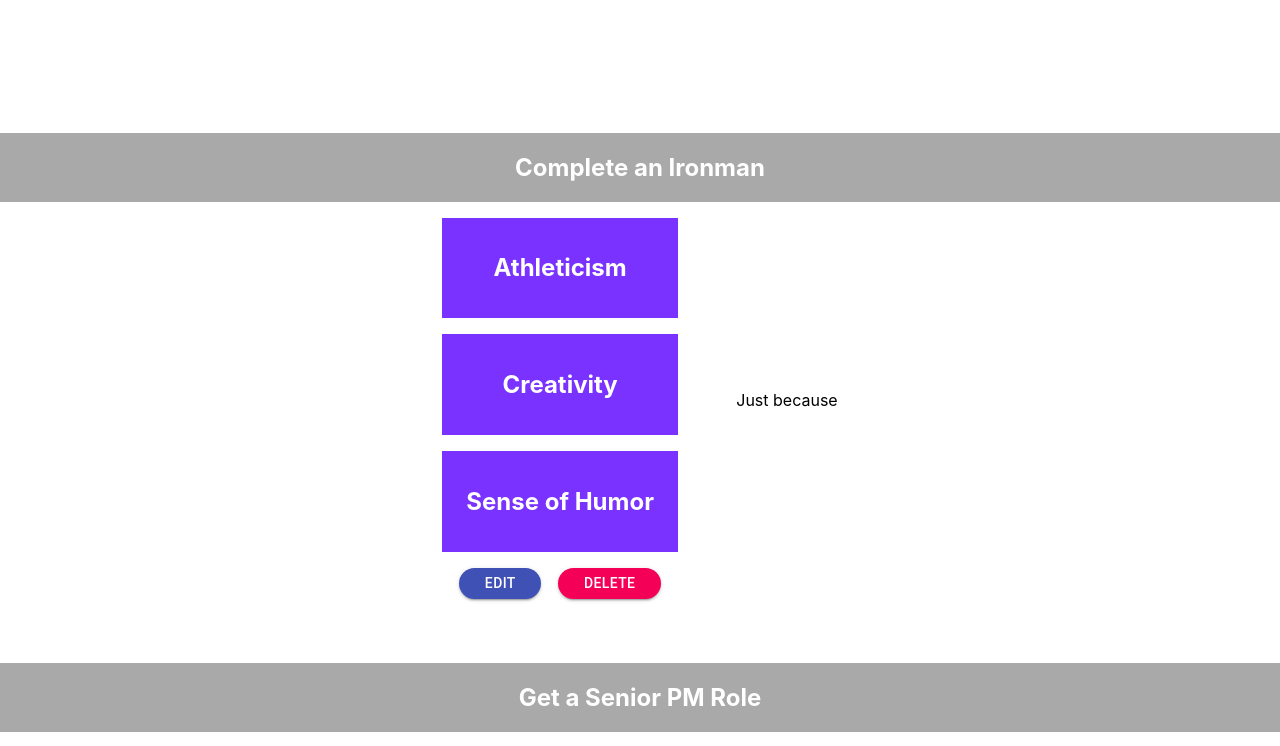
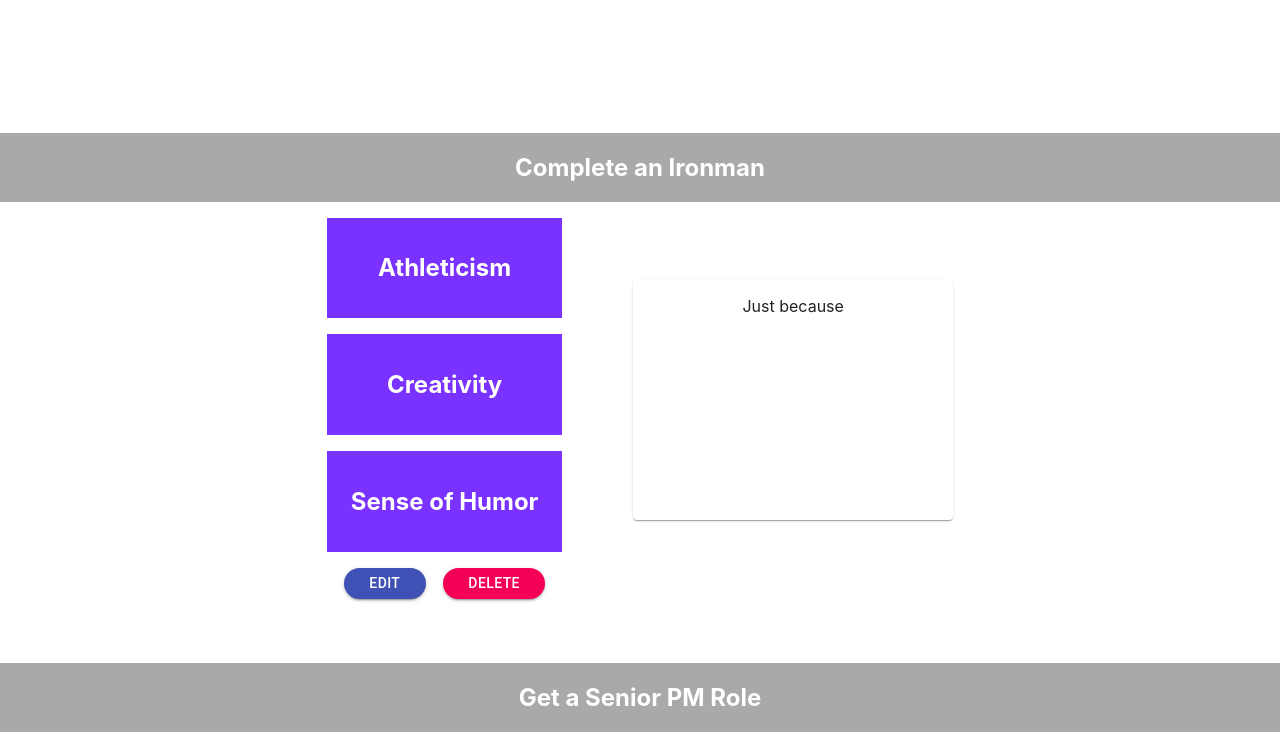
Before and after one commit to Essentialism-1-bw/Front-end, a React (Create React App) app in the folder essentialism/: page /dashboard in a window 1280 px wide. Shown: the part 840-1586 px from the top of the page. Built offline with nearby package versions, Linux system fonts and the light colour scheme.

Commit message:
added edit popup, and edit functionality for projects to add and remove current projects

```diff
--- /dev/null
+++ b/essentialism/src/components/DashboardComponents/EditProjectsForm.js
@@ -0,0 +1,97 @@
+import React, {useEffect} from "react";
+import { withFormik, Form, Field } from "formik";
+import * as Yup from "yup";
+import axios from "axios";
+import { TextField } from 'formik-material-ui';
+import Button from '@material-ui/core/Button';
+import { makeStyles, createMuiTheme, ThemeProvider } from '@material-ui/core/styles';
+
+
+const useStyles = makeStyles({
+
+    input: {
+        marginBottom: 20,
+        paddingTop: 10,
+        width: "100%"
+    },
+    title: {
+        color: '#000',
+        fontSize: '1.4rem',
+        fontWeight: 700,
+    },
+    signup: {
+        color: '#7932FF'
+    },
+    signin: {
+        marginTop: 10,
+        borderRadius: '15px'
+    },
+    buttonDiv: {
+        display: 'flex',
+        justifyContent: 'flex-end'
+    },
+    singleField: {
+        width: 470,
+      },
+  });
+
+const theme = createMuiTheme({
+    palette: {
+        primary: {
+            main: "#7932FF"
+        }
+    }
+})
+
+
+
+const AddProjectsForm = ({ status, addProject }) => {
+
+    const classes = useStyles();
+
+    useEffect(() => {
+        if(status) {
+            addProject(status)
+        }
+    }, [status, addProject])
+    return (
+        <Form>
+            <ThemeProvider theme={theme}>
+                <div className={classes.input}>
+                    <Field type="text" color="primary" name="name" label="Project Name" component={TextField} InputLabelProps={{ shrink: true }} fullWidth
+                    className={classes.singleField}/>
+                </div>
+                <div className={classes.buttonDiv}>
+                    <Button className={classes.signin} type="submit" variant="contained" color="primary">Add Project</Button>
+                </div>
+            </ThemeProvider>
+        </Form>
+    )
+}
+
+const FormikEditProjectsForm = withFormik({
+    mapPropsToValues({ name }) {
+        return {
+            name: name || "",
+        }
+    },
+    validationSchema: Yup.object().shape({
+        name: Yup.string()
+            .required()
+    }),
+    handleSubmit(values, { resetForm, setStatus, setSubmitting }) {
+        axios
+            .post("https://reqres.in/api/users", values)
+            .then(res => {
+                setStatus(res.data)
+                resetForm();
+                setSubmitting(false)
+            })
+            .catch(err => {
+                console.log(err)
+                setSubmitting(false)
+            })
+    }
+})(AddProjectsForm)
+
+export default FormikEditProjectsForm
--- /dev/null
+++ b/essentialism/src/components/DashboardComponents/EditProjectsPopup.js
@@ -0,0 +1,131 @@
+import React, { useState, useEffect } from 'react'
+import { makeStyles, createMuiTheme, ThemeProvider } from '@material-ui/core/styles';
+import { Link } from 'react-router-dom'
+import Card from '@material-ui/core/Card';
+import Button from '@material-ui/core/Button';
+
+
+import EditProjectsForm from './EditProjectsForm'
+
+const theme = createMuiTheme({
+    palette: {
+        primary: {
+            main: "#7932FF"
+        },
+        secondary: {
+          main: "#E33D3D"
+      }
+    }
+  })
+
+const useStyles = makeStyles({
+    card: {
+        borderRadius: '15px',
+      //   marginTop: "10%",
+        width: "80%",
+      //   height: "50vh",
+        padding: 40,
+        paddingTop: 80,
+        paddingBottom: 80,
+        display: "flex",
+        justifyContent: "space-evenly",
+        alignItems: "center",
+        flexDirection: "column",
+        textAlign: 'left'
+      },
+    projectCard: {
+        borderRadius: '15px',
+      //   marginTop: "10%",
+        width: "50%",
+        marginTop: '2%',
+        minWidth: '100px',
+        padding: '10px 50px',
+      //   height: "50vh",
+        display: "flex",
+        justifyContent: "space-evenly",
+        alignItems: "center",
+        flexDirection: "column",
+        textAlign: 'left'
+      },
+    close: {
+        cursor: 'pointer',
+        position: 'absolute',
+        display: 'block',
+        padding: '2px 5px',
+        lineHeight: '20px',
+        right: '-10px',
+        top: '-10px',
+        fontSize: '24px',
+        background: '#ffffff',
+        borderRadius: '50%',
+        border: '1px solid #cfcece',
+    },
+    remove: {
+        padding: 1,
+        background: '#F1F1F1 ',
+        margin: 15,
+        color: 'black',
+        fontSize: '1.6rem',
+        textAlign: 'center',
+        zIndex: 998,
+      }
+})
+
+
+
+const ProjectsPopup = ({ close, projects, setProjects, deleteProject }) => {
+
+
+    const [submitStatus, setSubmitStatus] = useState(true)
+
+    const [errorText, setErrorText] = useState('')
+
+
+    useEffect(() => {
+        if(projects.length < 3) {
+            setSubmitStatus(false)
+            setErrorText("Must have at least 3 projects.")
+        } else {
+            setSubmitStatus(true)
+        }
+    }, [projects.length])
+    const addProject = (project) => {
+        setProjects([...projects, project])
+    }
+
+    const classes = useStyles()
+    return (
+        <div style={{ display: 'flex', justifyContent: 'flex-start', alignItems: 'center', flexDirection: 'column', overflowY: 'auto', height: '90vh', padding: "2%"  }}>
+            <button className={classes.close} style={{ zIndex: '999' }} onClick={close} >&times;</button>
+            <h1>Add/Delete Current Projects</h1>
+            <Card className={classes.card}>
+                <EditProjectsForm addProject={addProject} projects={projects}/>
+            </Card>
+            <ThemeProvider theme={theme}>
+                <div style={{width: '100%', display: 'flex', justifyContent: 'center', alignItems: 'center', flexDirection: 'column'}}>
+                    {console.log(projects)}
+                    <h2>Current Projects:</h2>
+                    {projects !== undefined ? projects.map(project => {
+                        return <Card className={classes.projectCard} key={project.id}>
+                                <h2>{project.name}</h2>
+                                    <Button
+                                        className={classes.remove}
+                                        name="remove"
+                                        variant="contained"
+                                        color="secondary"
+                                        onClick={() => deleteProject(project.id)}
+                                        >
+                                        &times;
+                                    </Button>
+                            </Card>
+                    }) : null}
+                </div>
+                <div style={{marginTop: '3%'}}>
+                    {submitStatus === true ? <Link to="/dashboard"><Button onClick={close} variant="contained" color="primary" >Submit</Button></Link> : errorText}
+                </div>
+            </ThemeProvider>
+        </div>
+    )
+}
+
+export default ProjectsPopup
--- a/essentialism/src/components/DashboardComponents/Projects.js
+++ b/essentialism/src/components/DashboardComponents/Projects.js
@@ -8,19 +8,23 @@ import { makeStyles } from '@material-ui/core/styles';
 
 import Button from '@material-ui/core/Button';
 
+import EditProjectsPopup from './EditProjectsPopup'
+
+import Popup from 'reactjs-popup'
+
 const useStyles = makeStyles({
     project: {
         display: 'flex',
         flexDirection: 'column',
         alignItems: 'center',
         margin: '5% 0',
-        justifyContent: 'center'
+        justifyContent: 'space-between'
     },
     projectData: {
         display: 'flex',
         justifyContent: 'space-evenly',
         alignItems: 'center',
-        width: '40vw'
+        width: '60vw'
     },
     values: {
         display: 'flex',
@@ -68,7 +72,19 @@ const Projects = () => {
                                 <div className={classes.values}>
                                     <Values/>
                                     <div className={classes.buttons}>
-                                        <Button className={classes.button} variant="contained" color="primary">Edit</Button>
+                                        <Popup
+                                        trigger={
+                                                <Button className={classes.button} variant="contained" color="primary">Edit</Button>
+                                                }
+                                        modal
+                                        closeOnDocumentClick={false}
+                                        style={{ width: '90vw', display: 'flex', justifyContent: 'center', alignItems: 'center' }}>
+                                            {close => {
+                                            return <EditProjectsPopup projects={projects} setProjects={setProjects} deleteProject={deleteProject} close={close}/>
+                                            }}
+
+                                        </Popup>
+
                                         <Button onClick={() => deleteProject(project.id)} className={classes.button} variant="contained" color="secondary">Delete</Button>
                                     </div>
                                 </div>
--- a/essentialism/src/components/DashboardComponents/Reasons.js
+++ b/essentialism/src/components/DashboardComponents/Reasons.js
@@ -2,7 +2,20 @@ import React, { useState, useEffect } from 'react'
 
 import axios from 'axios'
 
+import Card from '@material-ui/core/Card';
+import { makeStyles } from '@material-ui/core/styles';
+
+const useStyles = makeStyles({
+    card: {
+        width: '25vw',
+        height: '30vh',
+        justifyContent: 'center',
+        alignItems: 'center'
+    }
+})
+
 const Reasons = () => {
+    const classes = useStyles()
     const [ reasons, setReasons ] = useState([])
 
     useEffect(() => {
@@ -13,9 +26,9 @@ const Reasons = () => {
     return (
         <div>
             {reasons.map(reason => {
-                return <div key={reason.id}>
+                return <Card className={classes.card} key={reason.id}>
                     <p>{reason.reason}</p>
-                </div>
+                </Card>
             })}
         </div>
     )
--- a/essentialism/src/components/NavBar.js
+++ b/essentialism/src/components/NavBar.js
@@ -15,13 +15,14 @@ const useStyles = makeStyles({
     nav: {
         display: 'flex',
         justifyContent: 'space-evenly',
-        width: '99.3%',
+        width: '100%',
         alignItems: 'center',
         // backgroundColor: 'rgba(128, 128, 128, 0.7)'
         backgroundColor: 'black',
         padding: 10,
         position: 'sticky',
         top: 0,
+        zIndex: 999
     },
     leftCont: {
         display: 'flex',
--- a/essentialism/src/index.css
+++ b/essentialism/src/index.css
@@ -16,7 +16,7 @@ code {
   background-image: url("./components/img/BG1.jpg");
   background-color: gray;
   width: 100%;
-  height: 1300px;
+  height: 100vh;
   background-position: center;
   background-repeat: no-repeat;
   background-size: cover;
@@ -26,7 +26,7 @@ code {
   background-image: url("./components/img/BG2.jpg");
   background-color: gray;
   width: 100%;
-  height: 1300px;
+  height: 100vh;
   background-position: center;
   background-repeat: no-repeat;
   background-size: cover;
@@ -36,7 +36,7 @@ code {
   background-image: url("./components/img/BG3.jpg");
   background-color: gray;
   width: 100%;
-  height: 1300px;
+  height: 100vh;
   background-position: center;
   background-repeat: no-repeat;
   background-size: cover;
```
